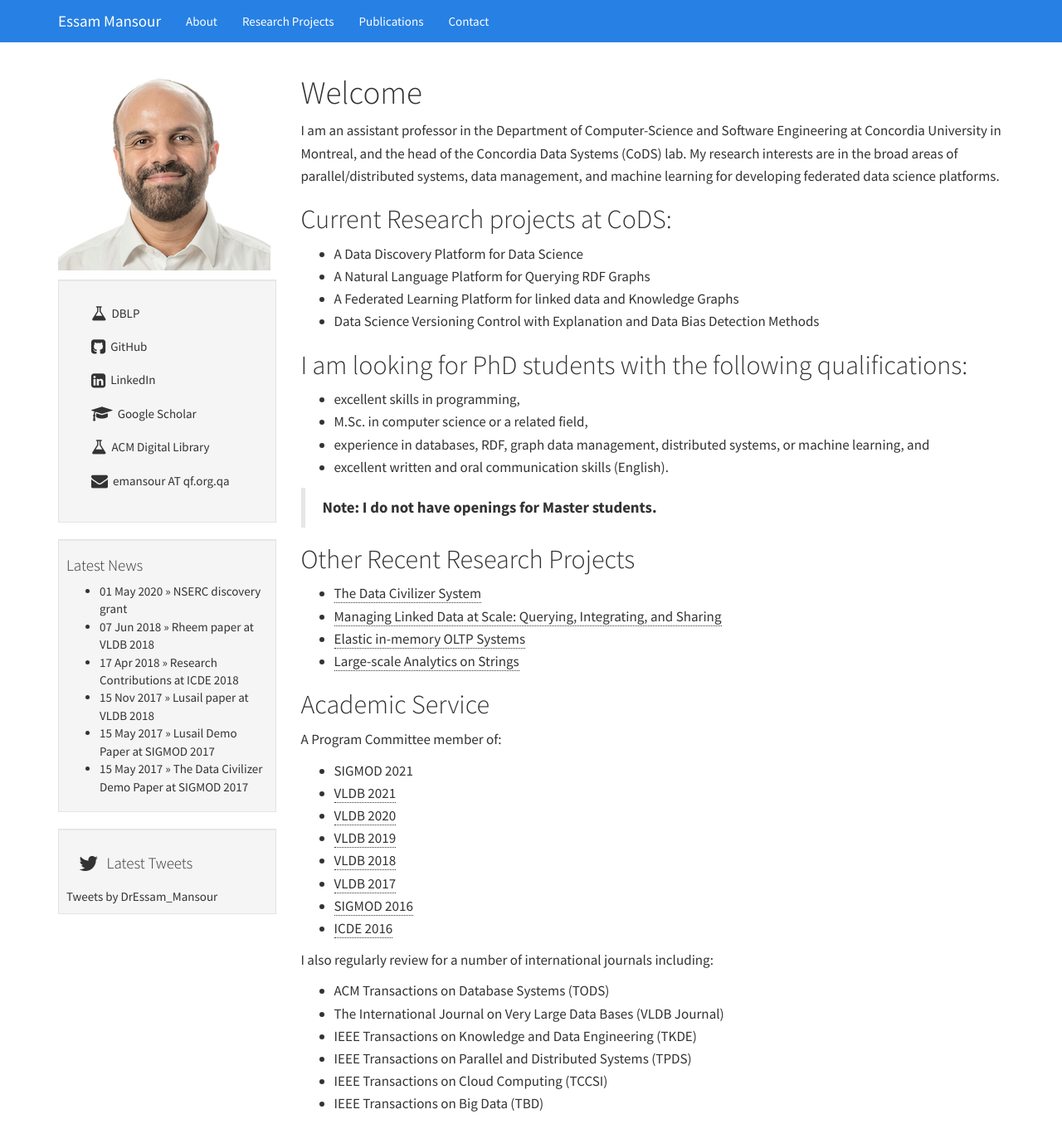
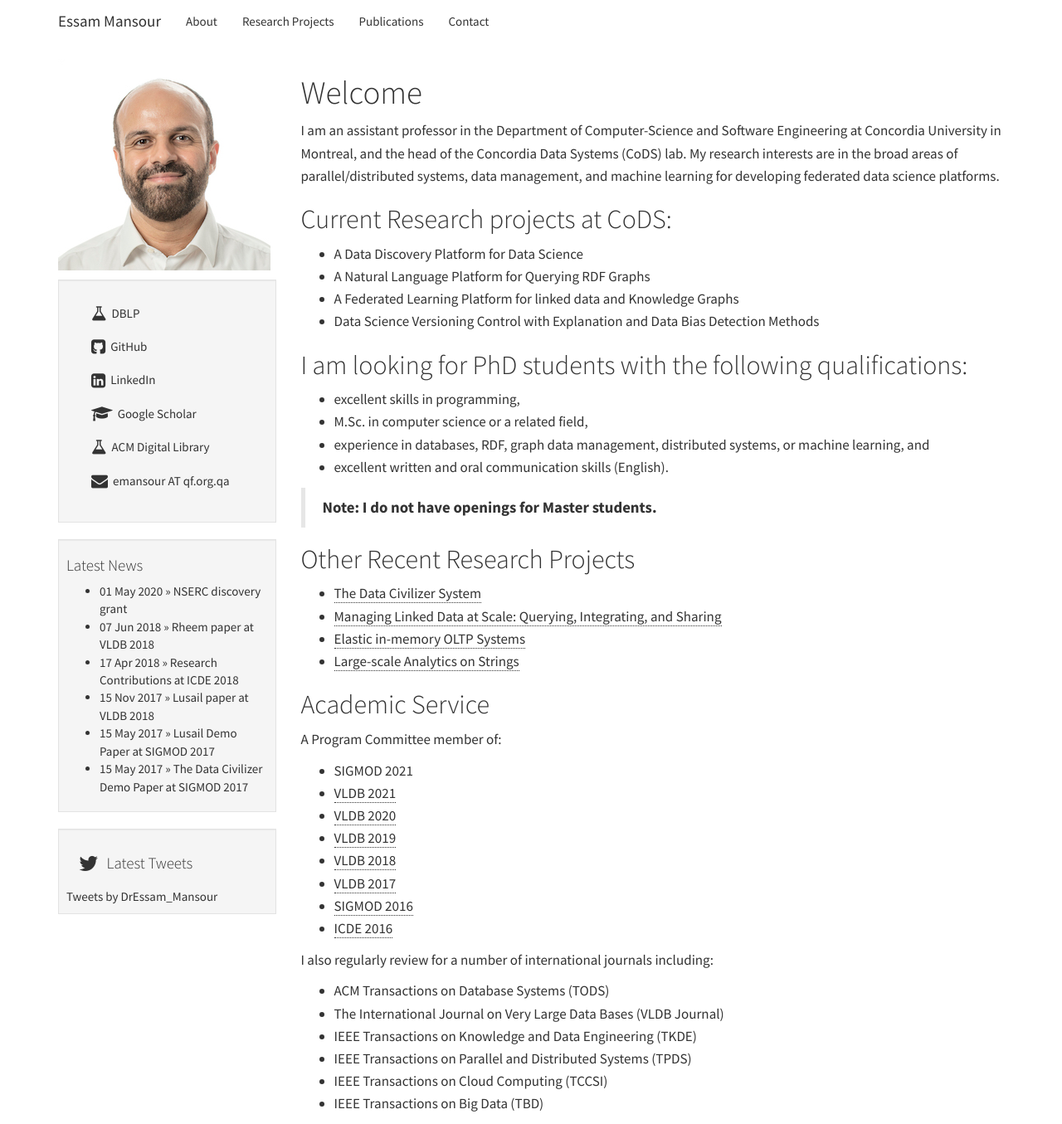
Before and after one commit to mansoure/mansoure.github.io, a Jekyll site: the page built from index.md, in a window 1280 px wide and 1355 px high. Shown: the whole window at 83% size. Built offline with Jekyll 4.4.1, drawn with Linux system fonts in a browser that asks for light colours; comment, search, counter and statistics services are not loaded.

```diff
--- a/_layouts/default.html
+++ b/_layouts/default.html
@@ -47,7 +47,7 @@
 		<!--nav class="navbar navbar-light navbar-fixed-top"
 		style="background-color: #932439; hover:background-color:#FFEF74;"
 		role="navigation"-->
-		<nav class="navbar navbar-dark bg-primary navbar-fixed-top" role="navigation">
+		<nav class="navbar navbar-dark navbar-fixed-top" role="navigation">
 				<div class="container">
 			        <div class="navbar-header">
 			            <button type="button" class="navbar-toggle" data-toggle="collapse" data-target=".navbar-ex1-collapse">
```
